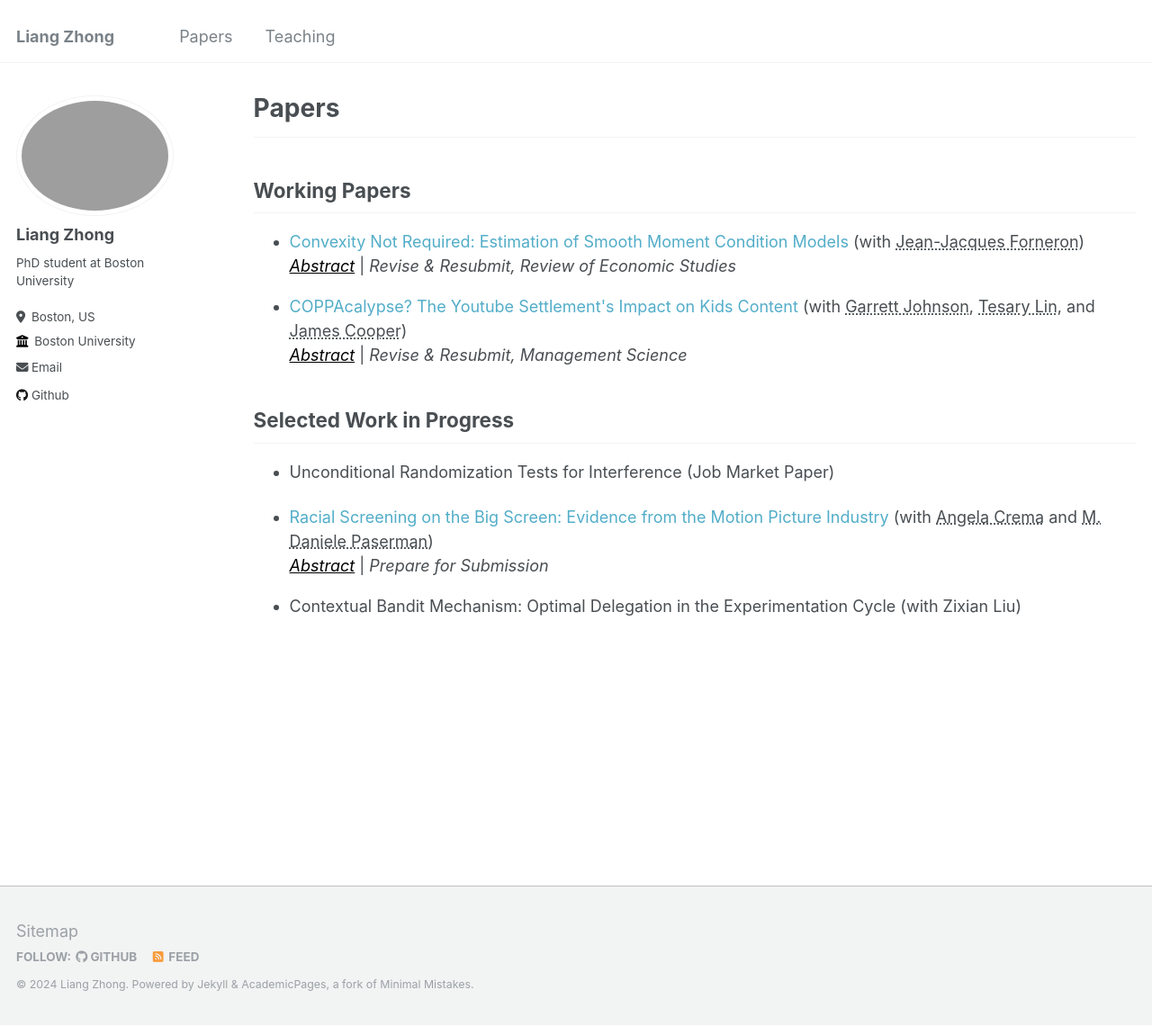
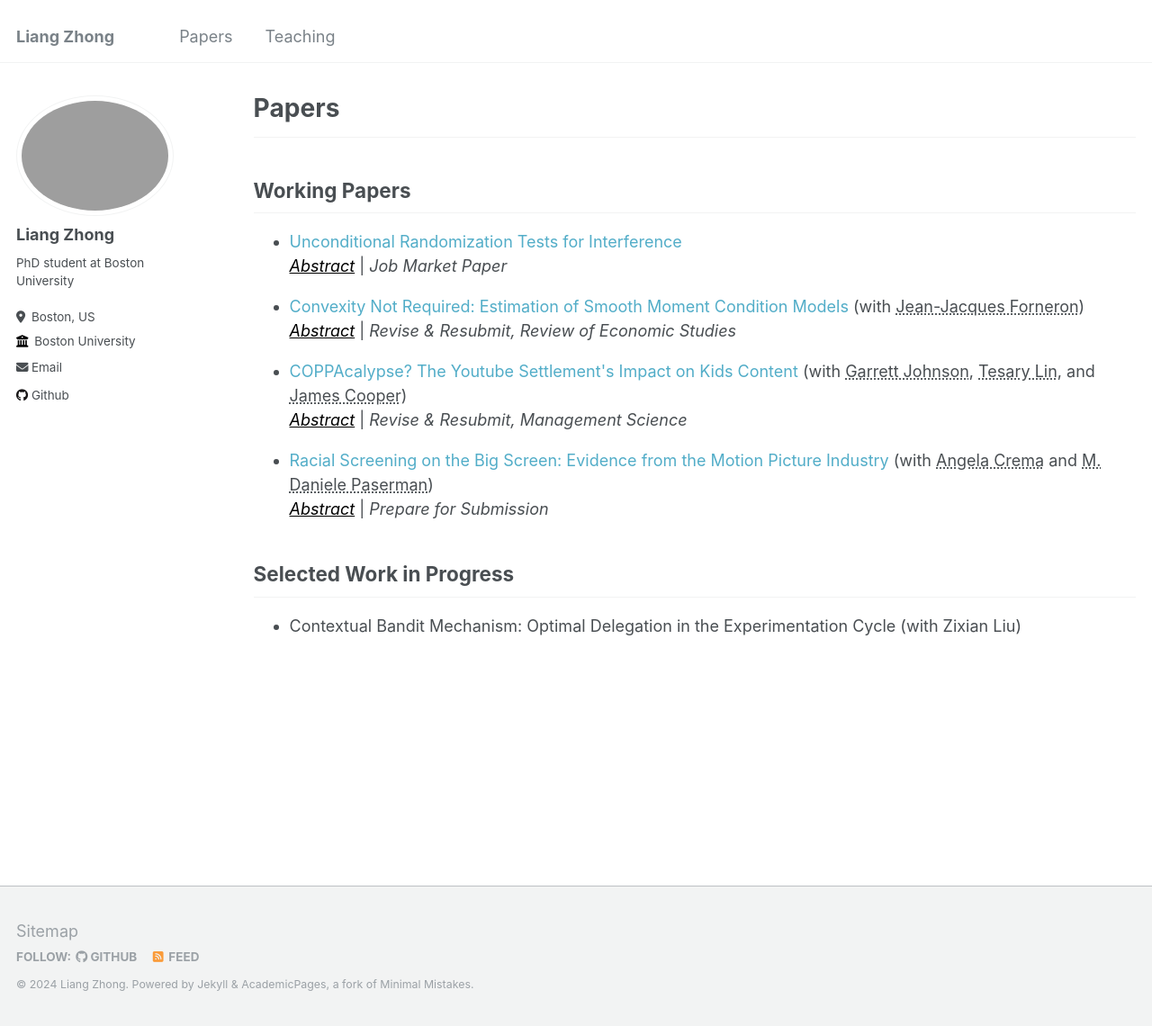
Before and after one commit to samzl1/samzl1.github.io, a Jekyll site: the page built from _pages/papers.md, in a window 1280 px wide and 1140 px high. Shown: the whole window at 90% size. Built offline with Jekyll 4.4.1, drawn with Linux system fonts in a browser that asks for light colours; part of the change alters nothing that is shown.

Commit message:
updating jmp

```diff
--- a/_pages/papers.md
+++ b/_pages/papers.md
@@ -8,6 +8,12 @@ author_profile: true
 <section class="page__content" itemprop="text">
 <hr>
 <h2 id="working-papers">Working Papers</h2>
+<ul><li><a href="http://samzl1.github.io/files/Liang_s_JMP_arxiv.pdf" style="text-decoration:none" target="_blank">Unconditional Randomization Tests for Interference</a>
+
+<br> <a href="#/" style="color:black" onclick="visib('jmp')"><em>Abstract</em></a> | <em>Job Market Paper </em></li></ul>
+
+<div id="jmp" style="display: none; background-color: #F1F1F1; color: #666; padding: 10px"> In social networks or spatial experiments, one unit's outcome often depends on another's treatment, a phenomenon called interference. Researchers are interested in not only the presence and magnitude of interference but also its pattern based on factors like distance, neighboring units, and connection strength. However, the non-random nature of these factors and complex correlations across units pose challenges for inference. This paper introduces the partial null randomization tests (PNRT) framework to address these issues. The proposed method is finite-sample valid and applicable with minimal network structure assumptions, utilizing randomization testing and pairwise comparisons. Unlike existing conditional randomization tests, PNRT avoids the need for conditioning events, making it more straightforward to implement. Simulations demonstrate the method's desirable power properties and its applicability to general interference scenarios.</div>
+
 
 <ul><li><a href="https://arxiv.org/abs/2304.14386" style="text-decoration:none" target="_blank">Convexity Not Required: Estimation of Smooth Moment Condition Models</a> (with <a href="http://jjforneron.com/" style="color: inherit; text-decoration-style: dotted" target="_blank">Jean-Jacques Forneron</a>)
 
@@ -34,17 +40,16 @@ tima. Numerical and empirical examples illustrate the condition, non-convexity,
 <div id="coppa" style="display: none; background-color: #F1F1F1; color: #666; padding: 10px"> We examine the tradeoff between privacy and personalization for online content by evaluating the impact of YouTube's settlement with the Federal Trade Commission over violating the Children's Online Privacy Protection Act (COPPA). Under the settlement, YouTube removed all forms of personalization for child-directed content starting in January 2020, which included personalized ads and platform features like personalized search and recommendations. We study the resulting impact on 5,066 top American YouTube channels by comparing the child-directed content creators to their non-child-directed counterparts using a difference-in-differences design. On the supply side, we find that child-directed content creators produce 18% less content and pivot towards producing non-child-directed content. Child-directed content creators also invest less in content quality: the proportion of original content falls by 11% and manual captioning falls by 27%, while user content ratings fall by 10%. On the demand side, views of child-directed channels fall by 20%. Consistent with the platform's degraded capacity to match viewers to content, both content creation and content views become more concentrated among top child-directed YouTube channels.</div>
 
 
-
-
-<h2 id="works-in-progress">Selected Work in Progress</h2>
-
-<ul><li><p>Unconditional Randomization Tests for Interference (Job Market Paper)</p> </li></ul>
-
 <ul><li><a href="https://drive.google.com/file/d/1EasxNQtZj6P2FP3ARSSsPan9sjhA2nmN/view" style="text-decoration:none" target="_blank">Racial Screening on the Big Screen: Evidence from the Motion Picture Industry</a> (with <a href="https://angela-crema.com/" style="color: inherit; text-decoration-style: dotted"  target="_blank">Angela Crema</a> and <a href="https://sites.google.com/view/paserman/home" style="color: inherit; text-decoration-style: dotted"  target="_blank">M. Daniele Paserman</a>)
 
 <br> <a href="#/" style="color:black" onclick="visib('movie')"><em>Abstract</em></a> | <em>Prepare for Submission</em> </li></ul>
 
 <div id="movie" style="display: none; background-color: #F1F1F1; color: #666; padding: 10px"> We develop a model of discrimination that allows us to interpret observed differences in outcomes across groups, conditional on passing a screening test, as taste-based (employer,) statistical, or customer discrimination. We apply this framework to investigate the nature of non-white underrepresentation in the US motion picture industry. Leveraging a novel data set with racial identifiers for the cast of 7,000 motion pictures, we show that, conditional on production, non-white movies exhibit higher average revenues and a smaller variance. Our findings can be rationalized in the context of our model if non-white movies are held to higher standards for production.</div>
+
+
+
+<h2 id="works-in-progress">Selected Work in Progress</h2>
+
 
 <ul><li><p>Contextual Bandit Mechanism: Optimal Delegation in the Experimentation Cycle (with Zixian Liu)</p> </li></ul>
 
```
Also changed, not shown: 1 other file.
